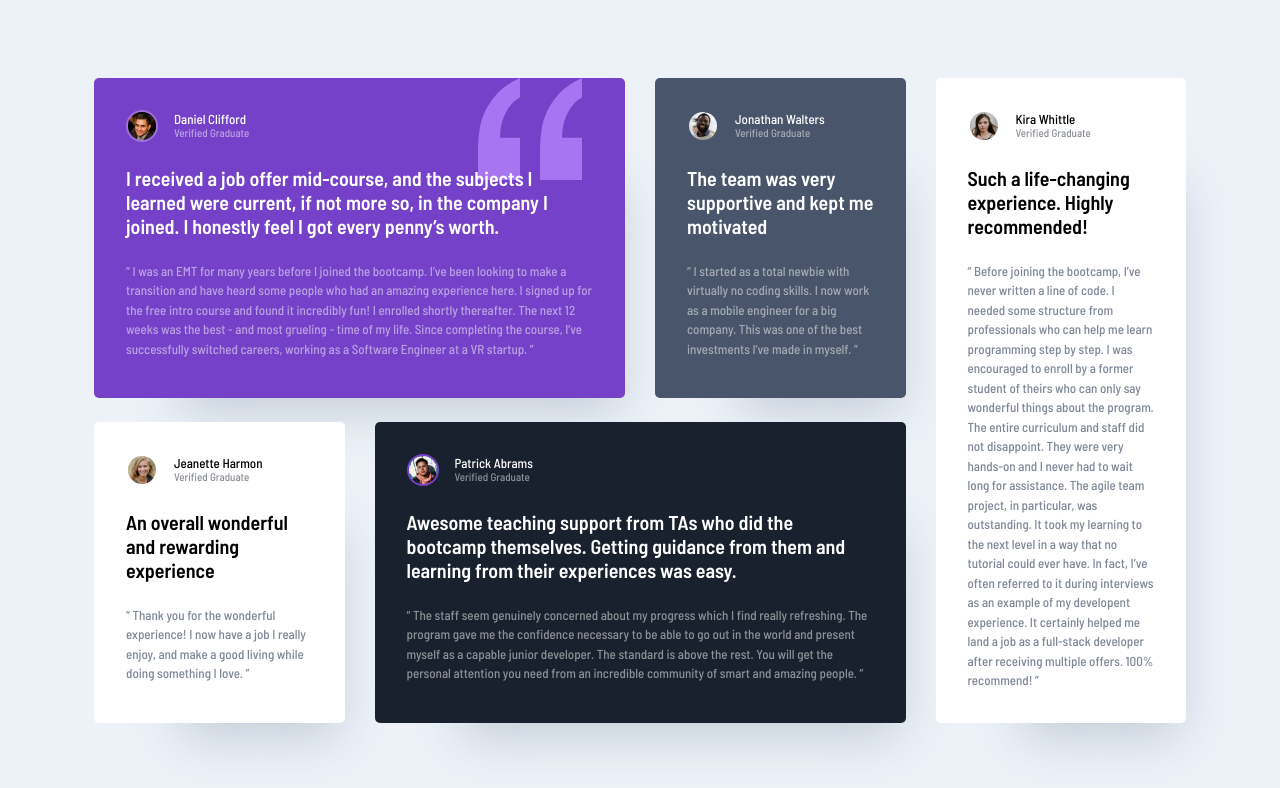
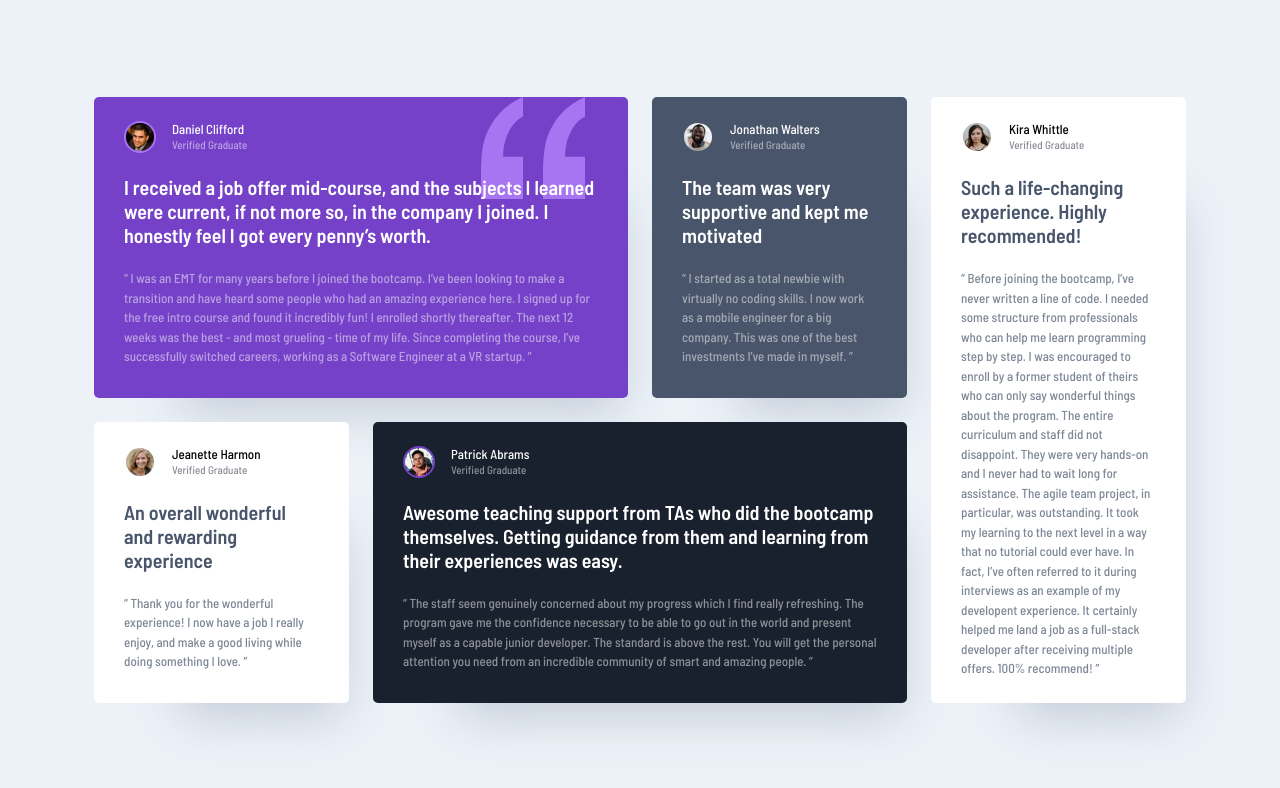
Before and after one commit to mehdiallam/testimonials-grid-section, a plain HTML site: page index.html in a window 1280 px wide. Drawn offline with Linux system fonts and the light colour scheme.

Commit message:
Some small changes

```diff
--- a/styles/reset.css
+++ b/styles/reset.css
@@ -16,6 +16,7 @@ body {
 }
 
 html {
+  font-size: 16px;
   -webkit-text-size-adjust: 100%;
 }
 
--- a/styles/style.css
+++ b/styles/style.css
@@ -64,7 +64,7 @@ p {
 }
 
 .testimonial {
-  padding: 2rem;
+	padding: 1.5rem 1.875rem;
 	border-radius: 0.3125rem;
 	box-shadow: 2.5rem 3.75rem 3rem -3rem hsla(217, 19%, 35%, 0.25);
 }
@@ -102,7 +102,7 @@ p {
 }
 
 .testimonial-1 .testimonial-profile-image {
-  border-color: #9e73dc;
+	border-color: #a775f1;
 }
 
 .testimonial-4 .testimonial-profile-image {
@@ -110,6 +110,7 @@ p {
 }
 
 .testimonial-name {
+	margin-bottom: 0.125rem;
 	color: var(--white);
 	font-size: 0.8125rem;
 	line-height: 1;
@@ -133,13 +134,13 @@ p {
 }
 
 .testimonial-review-1 {
-  margin-top: 1.5rem;
-  margin-bottom: 1.5rem;
+	margin-top: 1.375rem;
+	margin-bottom: 1.375rem;
 }
 
 .testimonial-3 .testimonial-review-1,
 .testimonial-5 .testimonial-review-1 {
-  color: var(--grayishBlue);
+	color: var(--veryDarkGrayishBlue);
 }
 
 .testimonial-review-2 {
@@ -172,7 +173,6 @@ p {
 @media only screen and (min-width: 1200px) {
 	.main {
 		grid-template-columns: repeat(4, 1fr);
-    gap: 1.5rem 1.875rem;
 	}
 	.testimonial-5 {
 		grid-column: 4;
```
Lines whose indentation alone changed are shown as unchanged.
